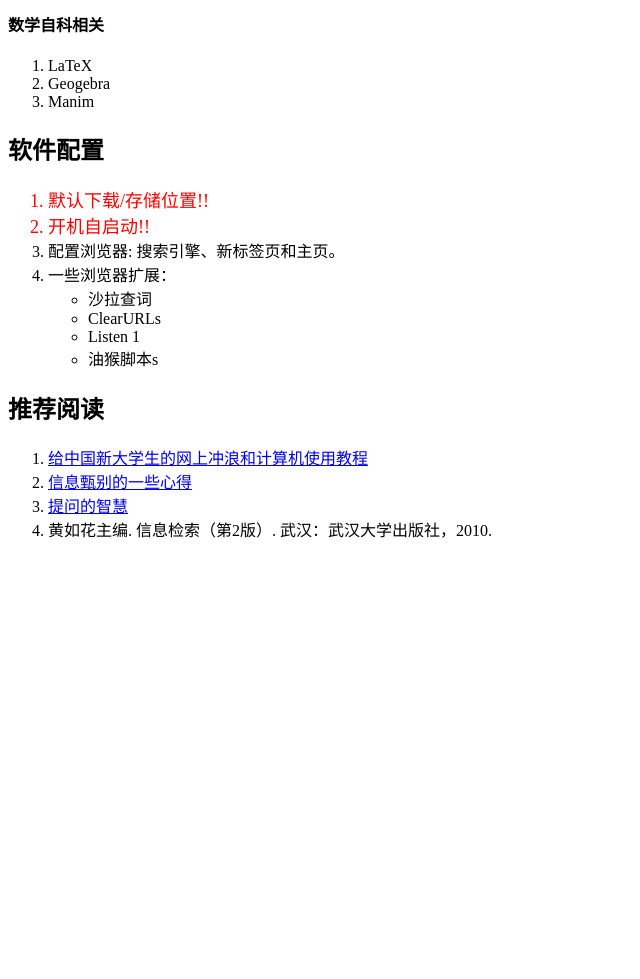
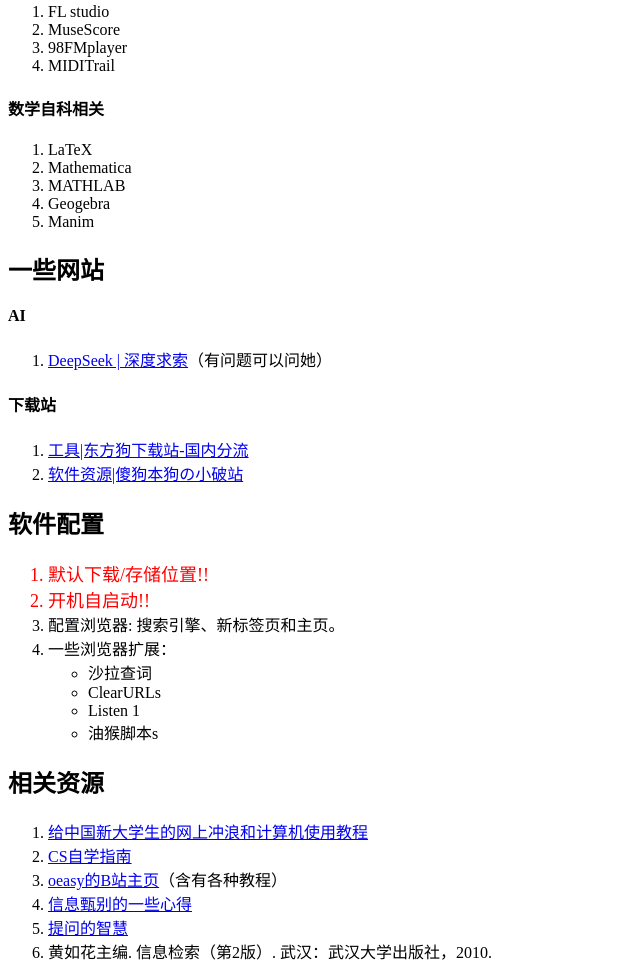
Before and after one commit to minus53K/BraveNewWorld, a plain HTML site: page index.html in a window 1280 px wide. Shown: the part 1179-2158 px from the top of the page, without its empty margins (0-640 px from the left). Before the commit the page ends 1736 px from the top, so only its background shows below. Drawn offline with Linux system fonts and the light colour scheme.

Commit message:
Update index.html

```diff
--- a/index.html
+++ b/index.html
@@ -6,9 +6,11 @@
     </head>
     <body>
         <h1>电脑使用ABC</h1>
+        <p><a href="https://github.com/minus53K/BraveNewWorld.github.io/">关于</a></p>
         <h2>电脑组装与系统安装</h2>
         <p>电脑组装: <a href="https://www.bilibili.com/video/av818609247/">【装机教程】全网最好的装机教程，没有之一</a></p>
         <p>系统安装: 在<a href="https://www.microsoft.com/zh-cn/software-download/windows10/">微软官网</a>下载工具，做一个系统盘。（<a href="https://zhuanlan.zhihu.com/p/93127323/">教程</a>）</p>
+        <p>双系统：<a href="https://blog.csdn.net/2401_84064328/article/details/137232169">Windows11 + Linux (Ubuntu22.04) 双系统最简安装详细避坑版</a></p>
         <h2>安装驱动和运行库</h2>
         <p>直接看<a href="https://www.bilibili.com/video/BV1v7411e7AE/">【装机教程】驱动程序是什么东西？为什么要安装驱动程序？如何正确官方的安装纯净版驱动？</a></p>
         <p>运行库可在<a href="https://www.sharelikes.com.cn/%E8%BD%AF%E4%BB%B6%E8%B5%84%E6%BA%90/">这里</a>下载</p>
@@ -50,8 +52,20 @@
         <h4>数学自科相关</h4>
         <ol>
             <li>LaTeX</li>
+            <li>Mathematica</li>
+            <li>MATHLAB</li>
             <li>Geogebra</li>
             <li>Manim</li>
+        </ol>
+        <h2>一些网站</h2>
+        <h4>AI</h4>
+        <ol>
+            <li><a href="https://www.deepseek.com/">DeepSeek | 深度求索</a>（有问题可以问她）</li>
+        </ol>
+        <h4>下载站</h4>
+        <ol>
+            <li><a href="https://cn.thdog.moe/%E5%88%86%E6%B5%811/%E5%B7%A5%E5%85%B7">工具|东方狗下载站-国内分流</a></li>
+            <li><a href="https://www.sharelikes.com.cn/%E8%BD%AF%E4%BB%B6%E8%B5%84%E6%BA%90/">软件资源|傻狗本狗の小破站</a></li>
         </ol>
         <h2>软件配置</h2>
         <ol>
@@ -67,9 +81,11 @@
                 </ul>
             </li>
         </ol>
-        <h2>推荐阅读</h2>
+        <h2>相关资源</h2>
         <ol>
             <li><a href="https://rainchan.win/SurfingTutorial/">给中国新大学生的网上冲浪和计算机使用教程</a></li>
+            <li><a href="https://csdiy.wiki/">CS自学指南</a></li>
+            <li><a href="https://space.bilibili.com/2884629">oeasy的B站主页</a>（含有各种教程）</li>
             <li><a href="https://zhuanlan.zhihu.com/p/570534448">信息甄别的一些心得</a></li>
             <li><a href="https://github.com/ryanhanwu/How-To-Ask-Questions-The-Smart-Way/blob/main/README-zh_CN.md/">提问的智慧</a></li>
             <li>黄如花主编. 信息检索（第2版）. 武汉：武汉大学出版社，2010.</li>
```
